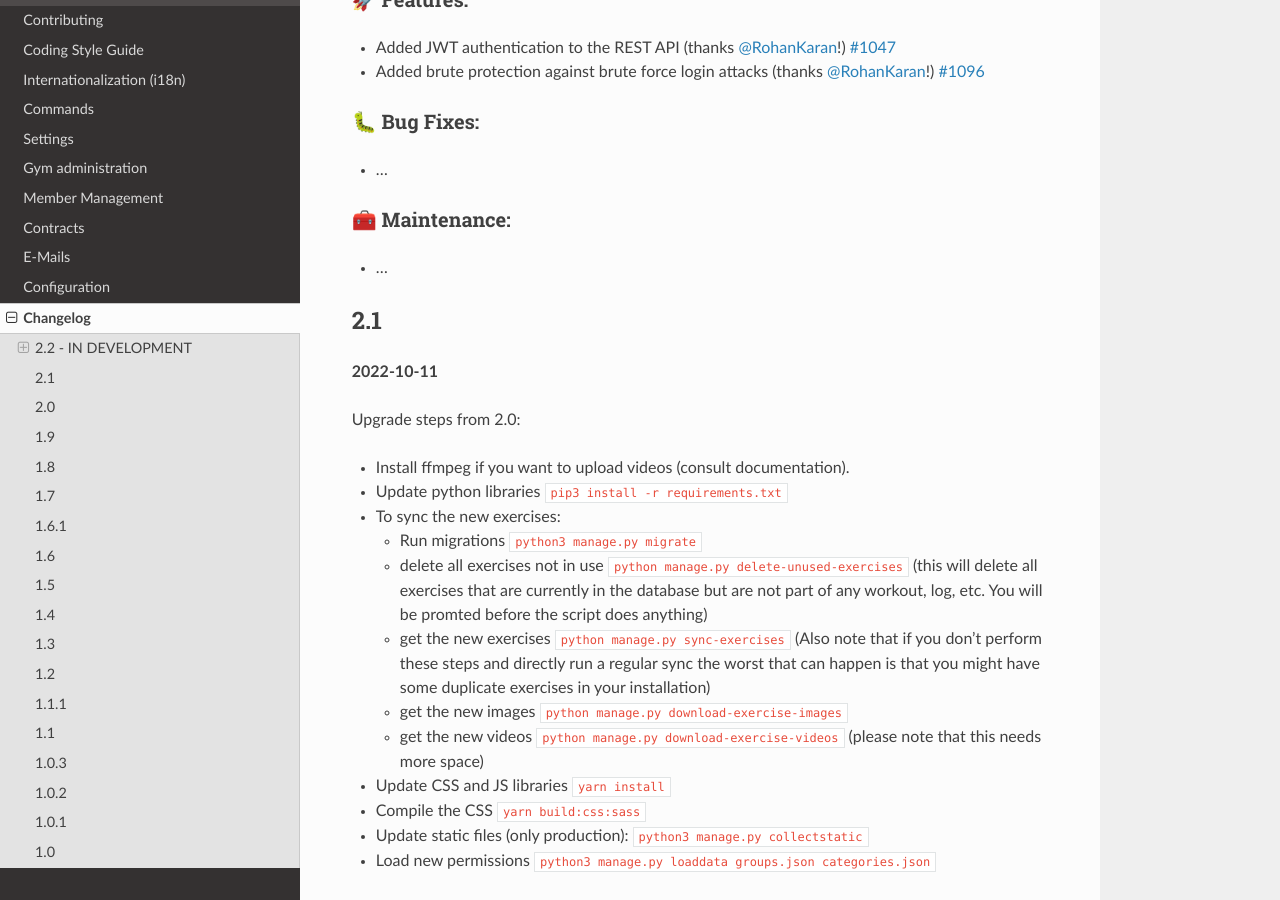
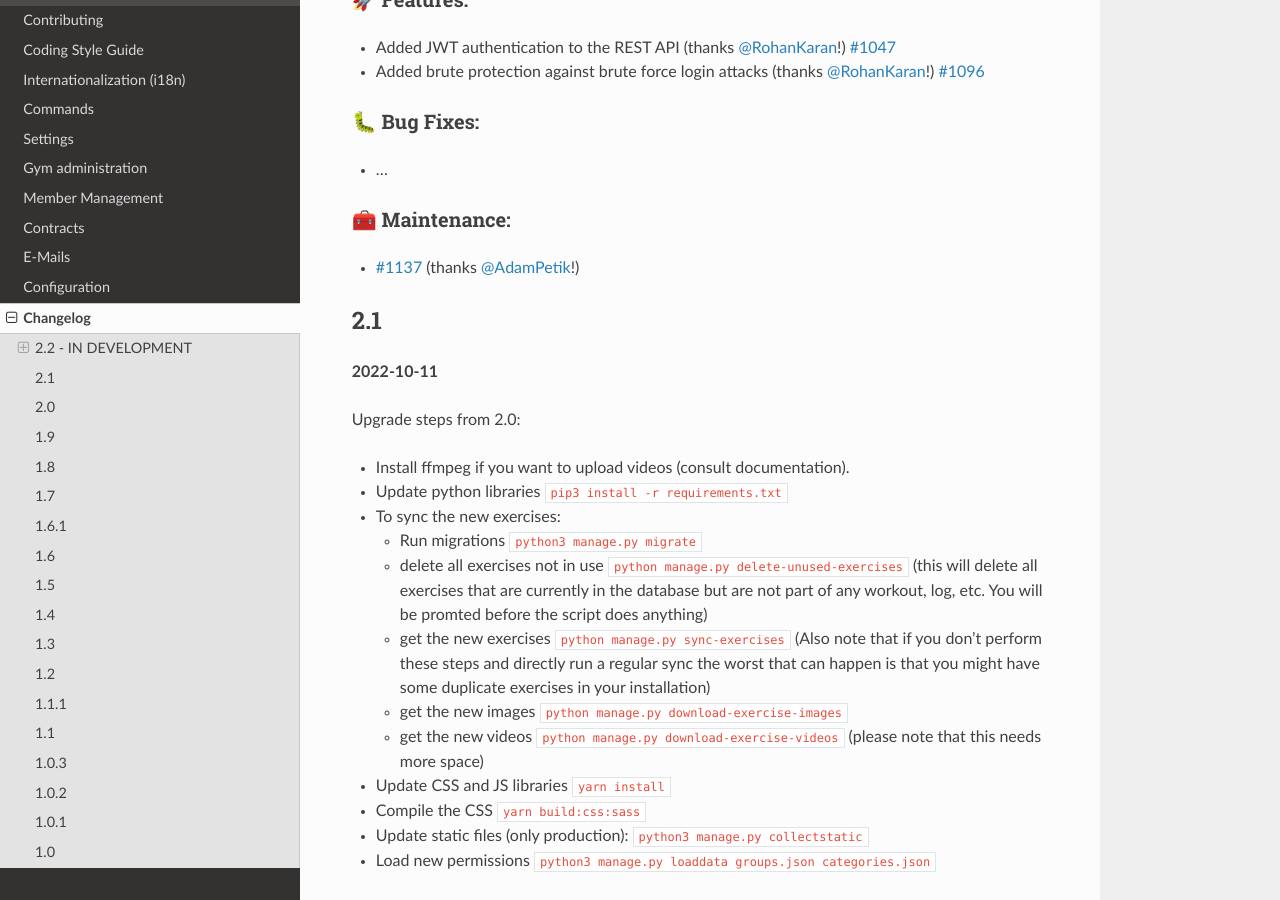
Before and after one commit to wger-project/docs, a Sphinx documentation site: the page built from docs/changelog.rst, in a window 1280 px wide and 900 px high, scrolled down 454 px. Built offline with Sphinx 7.4.7 and the Read the Docs theme 2.0.0, drawn with Linux system fonts in a browser that asks for light colours.

Commit message:
Update changelog.rst

```diff
--- a/docs/changelog.rst
+++ b/docs/changelog.rst
@@ -32,11 +32,14 @@ Upgrade steps from 2.1:
 🧰 Maintenance:
 ~~~~~~~~~~~~~~~
 
-* ...
+* `#1137`_  (thanks `@AdamPetik`_!)
+
 
 .. _#1047: https://github.com/wger-project/wger/issues/1047
 .. _#1096: https://github.com/wger-project/wger/issues/1096
+.. _#1137: https://github.com/wger-project/wger/issues/1137
 .. _@RohanKaran: https://github.com/RohanKaran
+.. _@AdamPetik: https://github.com/AdamPetik
 
 
 2.1
```
